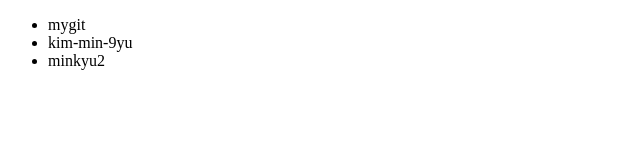
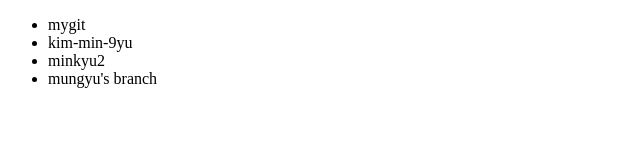
Before and after one commit to oheeseok/collaboration, a plain HTML site: page index.html in a window 1280 px wide. Shown: the whole page, without its empty margins (0-640 px from the left). Drawn offline with Linux system fonts and the light colour scheme.

Commit message:
gyyyyyyyu2

```diff
--- a/index.html
+++ b/index.html
@@ -10,6 +10,7 @@
     <li>mygit</li>
     <li>kim-min-9yu</li>
     <li>minkyu2</li>
+    <li>mungyu's branch</li>
   </ul>
 </body>
 </html>
```
